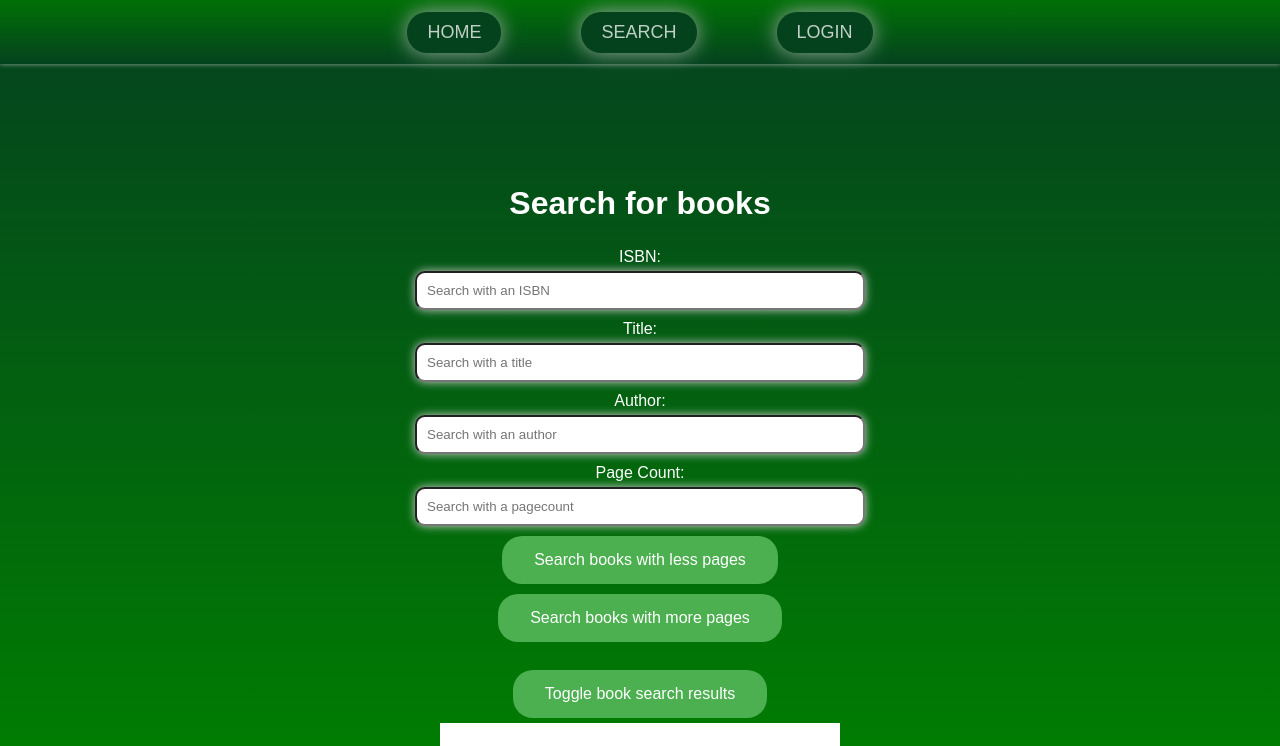
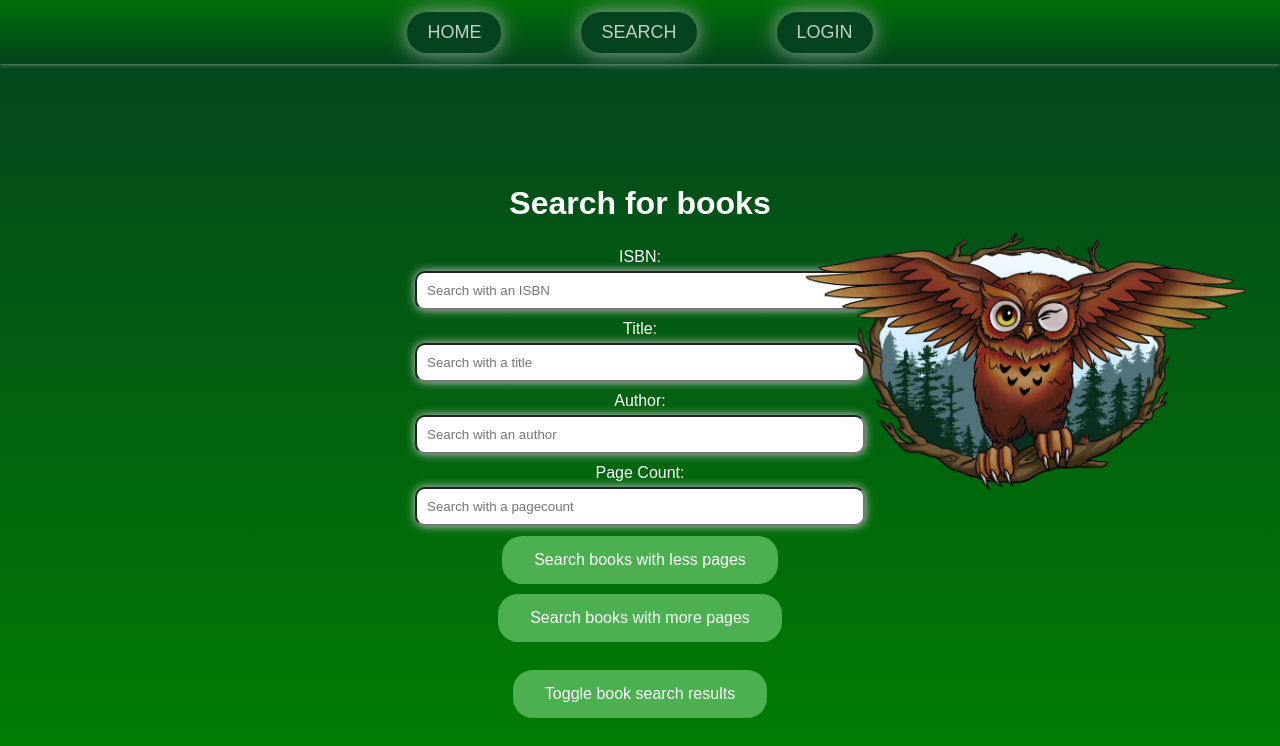
Before and after one commit to KariNurm/Library, a React (Create React App) app in the folder group-project/: page /search in a window 1280 px wide. Shown: the top 746 px of the page. Built offline with nearby package versions, Linux system fonts and the light colour scheme; data requests are answered from the project's data file.

Commit message:
.\SearchPage.css

```diff
--- a/group-project/src/SearchPage.css
+++ b/group-project/src/SearchPage.css
@@ -81,11 +81,13 @@
 }
 
 .owlImage {
-  background: url("./images/owl.jpg");
-  width: 400px;
-  height: 400px;
-  background-position: right;
+  background: url("./images/transparent-owl.png");
+  width: 450px;
+  height: 450px;
+  position: absolute;
+  background-position: right, top;
+  top: 125px;
   background-size: 100%;
   margin: 5px;
-  right: 0px;
+  right: 25px;
 }
```
